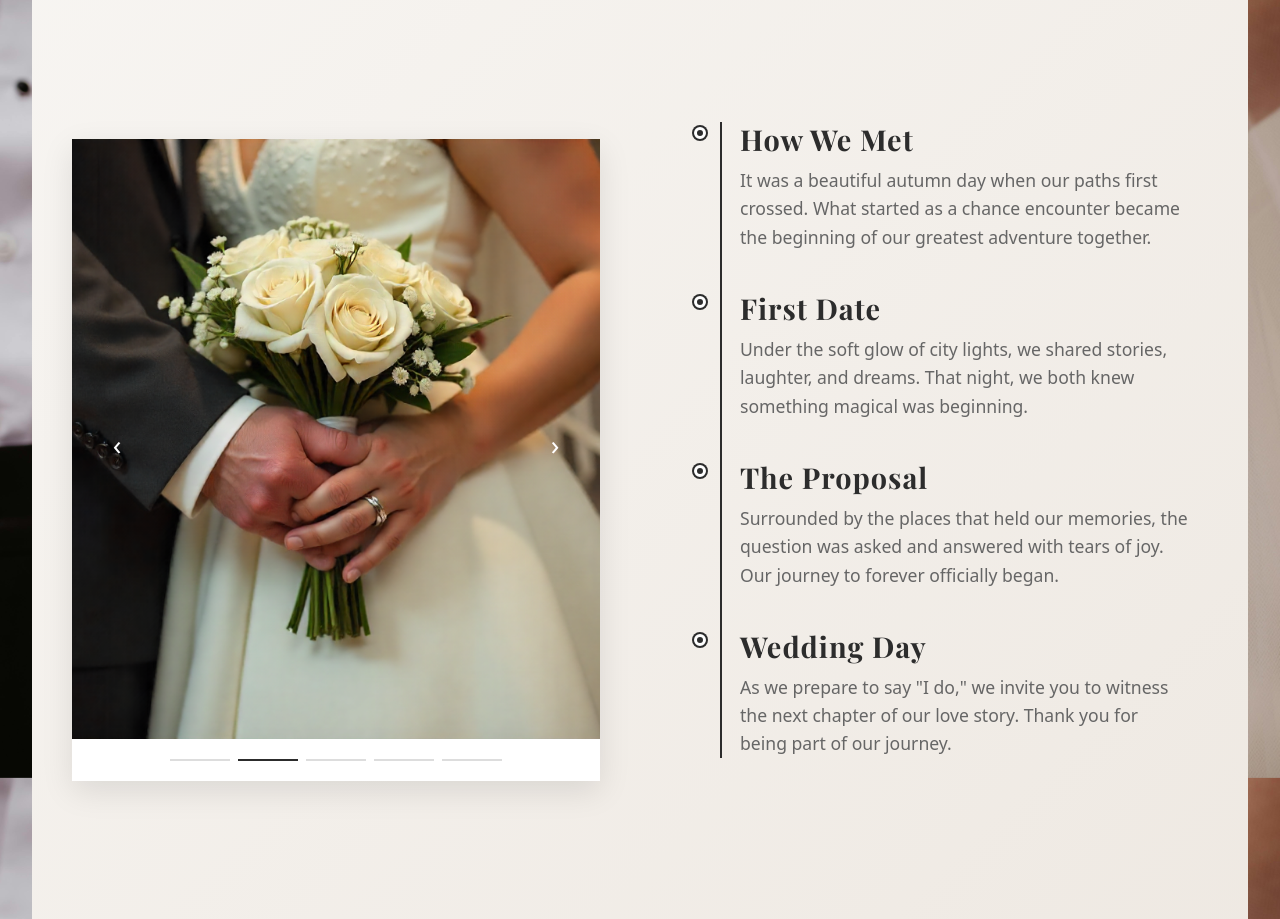
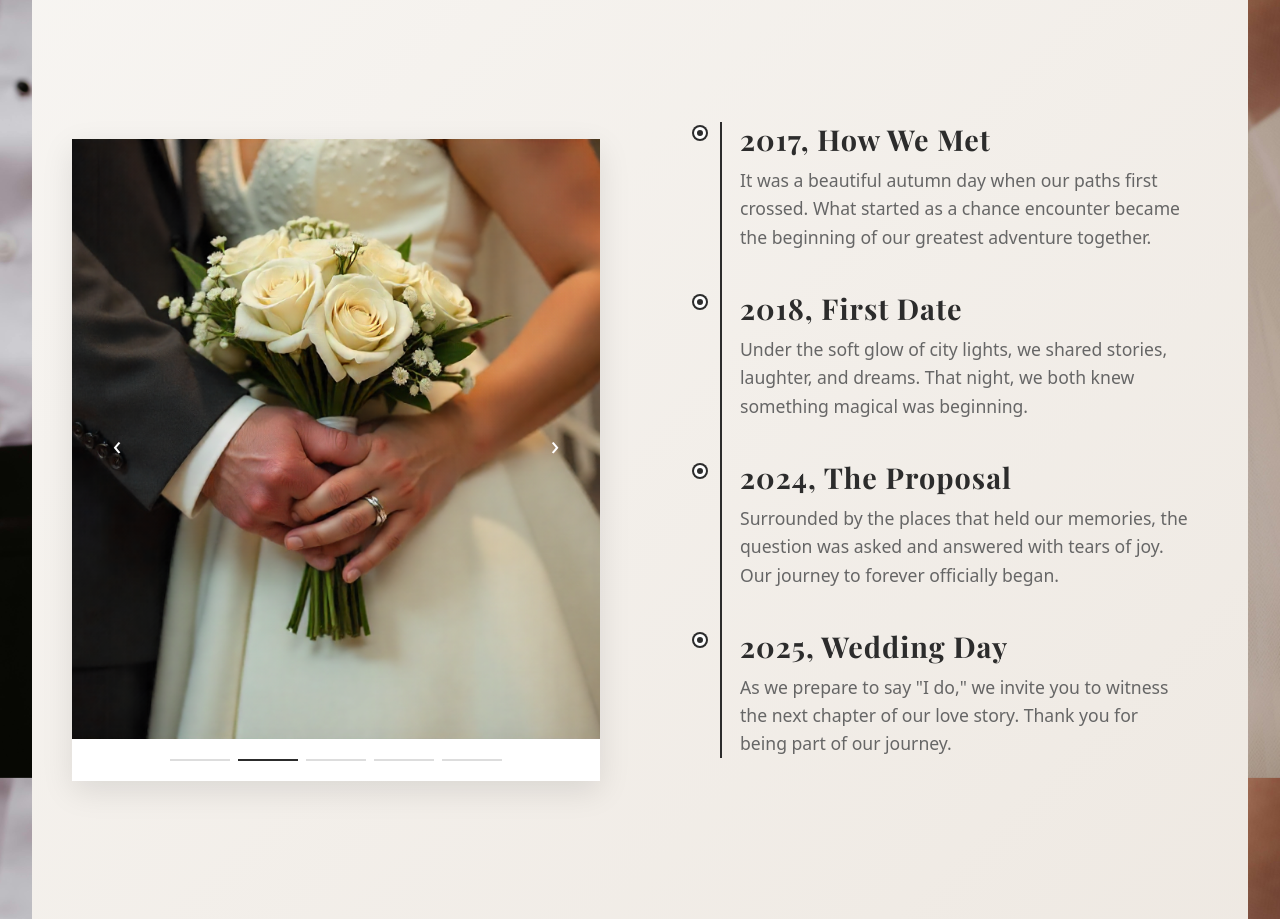
Before and after one commit to tish-cyb/E-Wedding-Website, a React (Vite) app in the folder E-Wedding Website/: page / in a window 1280 px wide. Shown: the part 2640-3559 px from the top of the page. Built offline with nearby package versions, Linux system fonts and the light colour scheme.

Commit message:
Add year to timeline

```diff
--- a/E-Wedding Website/src/pages/OurStory.jsx
+++ b/E-Wedding Website/src/pages/OurStory.jsx
@@ -128,7 +128,7 @@ const OurStory = () => {
             <div className="timeline-item">
               <div className="timeline-marker"></div>
               <div className="timeline-content">
-                <h3 className="timeline-title">How We Met</h3>
+                <h3 className="timeline-title">2017, How We Met</h3>
                 <p className="timeline-text">
                   It was a beautiful autumn day when our paths first crossed. What started as a chance encounter became the beginning of our greatest adventure together.
                 </p>
@@ -138,7 +138,7 @@ const OurStory = () => {
             <div className="timeline-item">
               <div className="timeline-marker"></div>
               <div className="timeline-content">
-                <h3 className="timeline-title">First Date</h3>
+                <h3 className="timeline-title">2018, First Date</h3>
                 <p className="timeline-text">
                   Under the soft glow of city lights, we shared stories, laughter, and dreams. That night, we both knew something magical was beginning.
                 </p>
@@ -148,7 +148,7 @@ const OurStory = () => {
             <div className="timeline-item">
               <div className="timeline-marker"></div>
               <div className="timeline-content">
-                <h3 className="timeline-title">The Proposal</h3>
+                <h3 className="timeline-title">2024, The Proposal</h3>
                 <p className="timeline-text">
                   Surrounded by the places that held our memories, the question was asked and answered with tears of joy. Our journey to forever officially began.
                 </p>
@@ -158,7 +158,7 @@ const OurStory = () => {
             <div className="timeline-item">
               <div className="timeline-marker"></div>
               <div className="timeline-content">
-                <h3 className="timeline-title">Wedding Day</h3>
+                <h3 className="timeline-title">2025, Wedding Day</h3>
                 <p className="timeline-text">
                   As we prepare to say "I do," we invite you to witness the next chapter of our love story. Thank you for being part of our journey.
                 </p>
```
